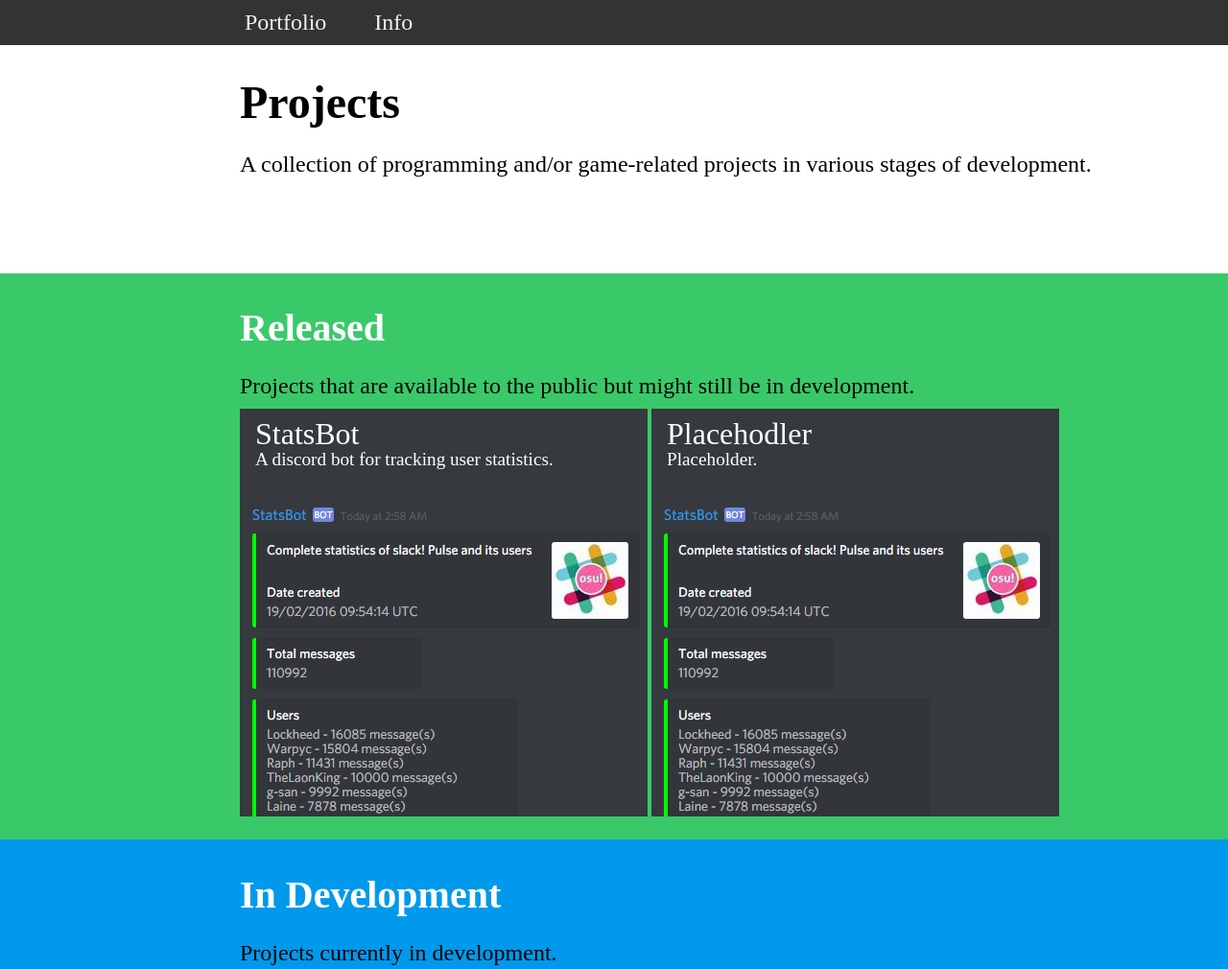
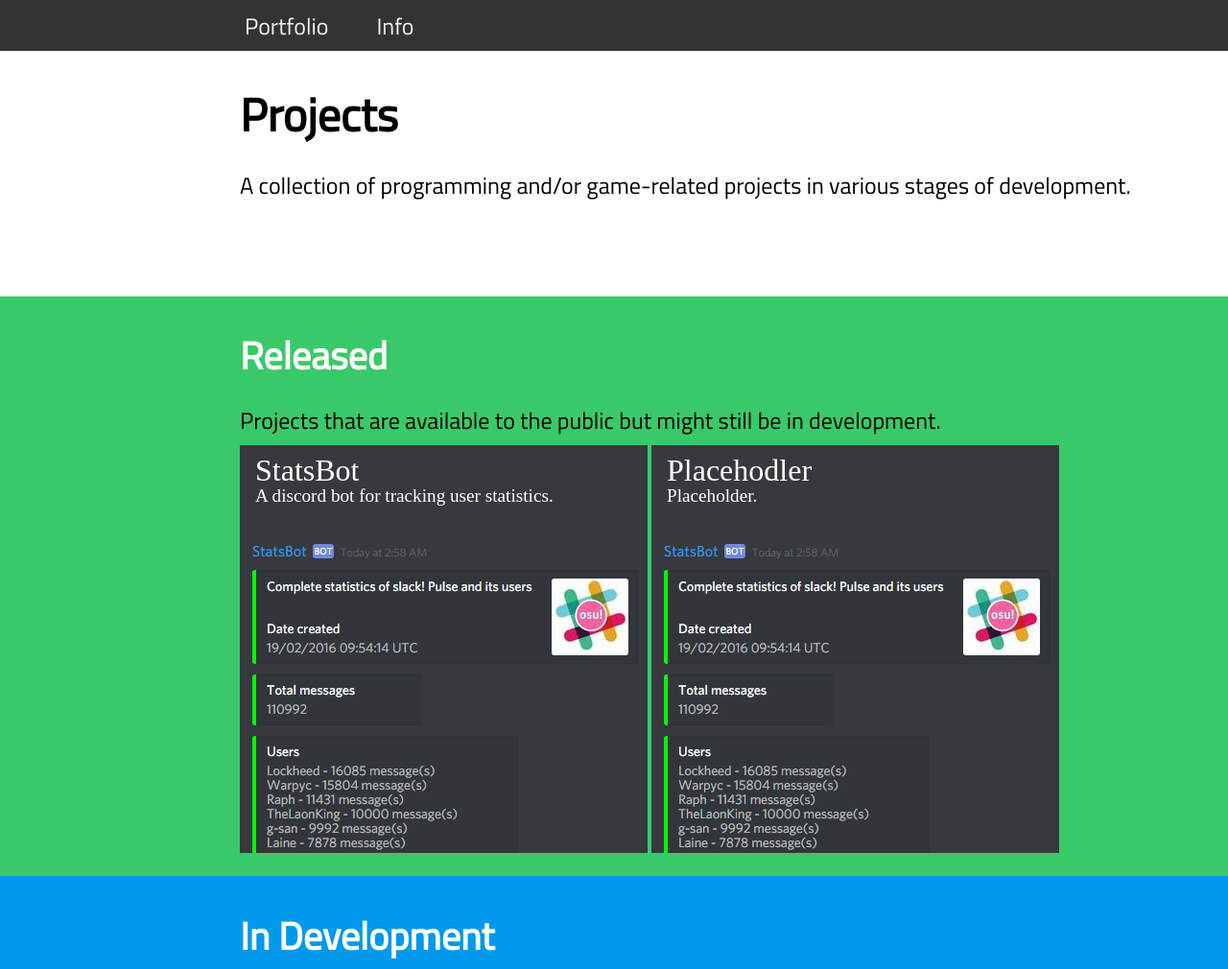
Before and after one commit to laurirasanen/laurirasanen.github.io, a plain HTML site: page index.html in a window 1280 px wide. Shown: the top 1010 px of the page at 96% size. Drawn offline with Linux system fonts and the light colour scheme.

Commit message:
im very dumb

```diff
--- a/index.html
+++ b/index.html
@@ -10,10 +10,10 @@
                 color: white;
             }
 
-            .topnav
-            {
+            .topnav {
                 background-color: #333;
                 overflow: hidden;
+                font-family: 'titillium_webregular';
             }
             .topnav a
             {
--- a/style.css
+++ b/style.css
@@ -15,16 +15,19 @@
     font-size: 300%;
     margin-bottom: 0px;
     color: black;
+    font-family: 'titillium_webregular';
 }
 
 p {
     font-size: 150%;
     margin-bottom: 0px;
     color: black;
+    font-family: 'titillium_webregular';
 }
 
 h2 {
     font-size: 250%;
     margin-bottom: 0px;
     color: black;
+    font-family: 'titillium_webregular';
 }
```
Also changed, not shown: info.html (+1 -1 lines), projects/statsbot.html (+1 -0 lines).
